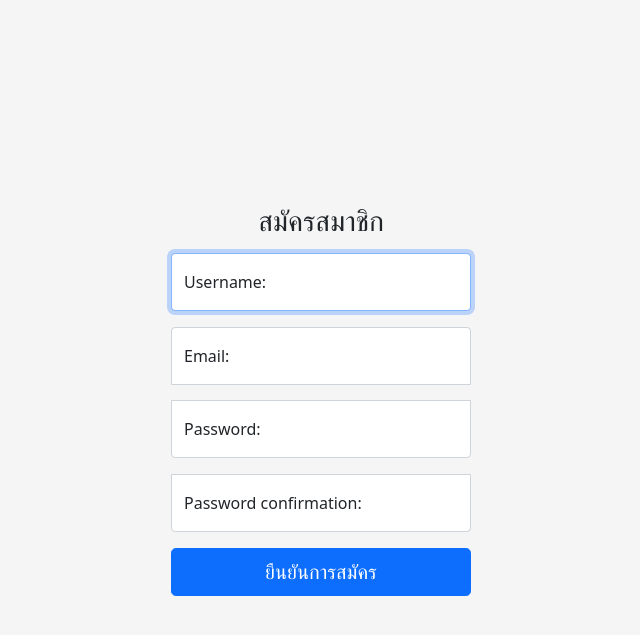
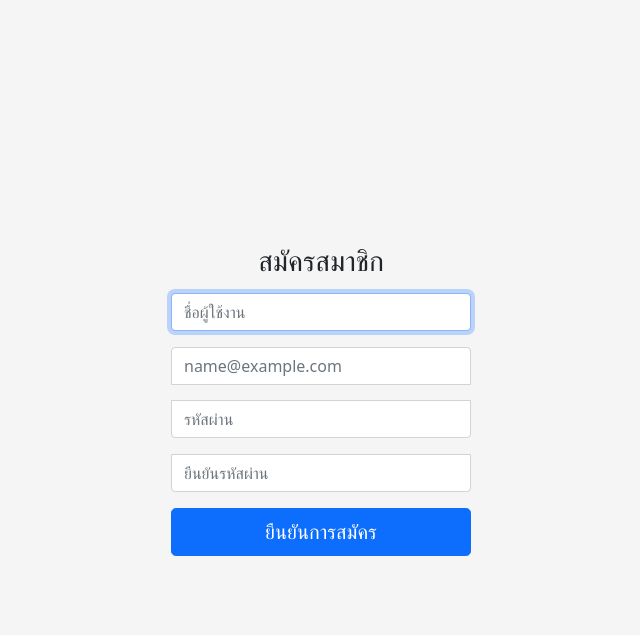
Before and after one commit to boattepin15/webLoan, a Django app: page /auth/register/ in a window 1280 px wide. Shown: the top 635 px of the page, without its empty margins (319-959 px from the left). Run offline with Django 5.2, Linux system fonts and the light colour scheme; parts of the project's set-up code (start-up, migrations or seed data) failed here and were passed over; some libraries are stand-ins or nearby versions.

Commit message:
Add files via upload

```diff
--- a/core/templates/base.html
+++ b/core/templates/base.html
@@ -54,7 +54,7 @@
                 <a href="{% url 'login' %} "class="btn btn-warning">กำลังอยู่ในระบบ</a>
             {% else %}
                 <a href="{% url 'login' %}" class="btn btn-outline-primary me-2">เข้าสู่ระบบ</a>
-                {% comment %} <a href="{% url 'register' %}" class="btn btn-primary">สมัครสมาชิก</a> {% endcomment %}
+                <a href="{% url 'register' %}" class="btn btn-primary">สมัครสมาชิก</a>
             {% endif %}
         </div>
         </header>
--- a/core/templates/register.html
+++ b/core/templates/register.html
@@ -20,12 +20,12 @@
         text-anchor: middle;
         -webkit-user-select: none;
         -moz-user-select: none;
-        user-select: none.
+        user-select: none;
       }
 
       @media (min-width: 768px) {
         .bd-placeholder-img-lg {
-          font-size: 3.5rem.
+          font-size: 3.5rem;
         }
       }
     </style>
@@ -41,7 +41,7 @@
       <h1 class="h3 mb-3 fw-normal">สมัครสมาชิก</h1>
 
       <!-- แสดงข้อผิดพลาดของฟอร์ม -->
-      {% if form.errors %}
+      {% if form and form.errors %}
         <div class="alert alert-danger">
           <ul class="mb-0">
             {% for field in form %}
@@ -55,27 +55,20 @@
           </ul>
         </div>
       {% endif %}
-
-      <div class="form-floating mb-3">
-        {{ form.username.label_tag }}
+      <div class="mb-3">
         {{ form.username }}
       </div>
-      <div class="form-floating mb-3">
-        {{ form.email.label_tag }}
+      <div class="mb-3">
         {{ form.email }}
       </div>
-      <div class="form-floating mb-3">
-        {{ form.password1.label_tag }}
+      <div class="mb-3">
         {{ form.password1 }}
       </div>
-      <div class="form-floating mb-3">
-        {{ form.password2.label_tag }}
+      <div class="mb-3">
         {{ form.password2 }}
       </div>
-
       <button class="w-100 btn btn-lg btn-primary" type="submit">ยืนยันการสมัคร</button>
     </form>
   </main>
-
   </body>
 </html>
```
